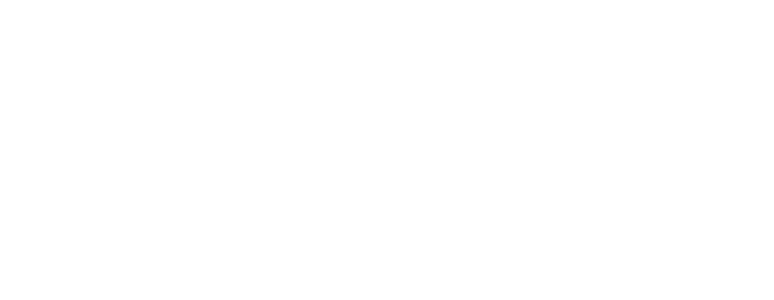
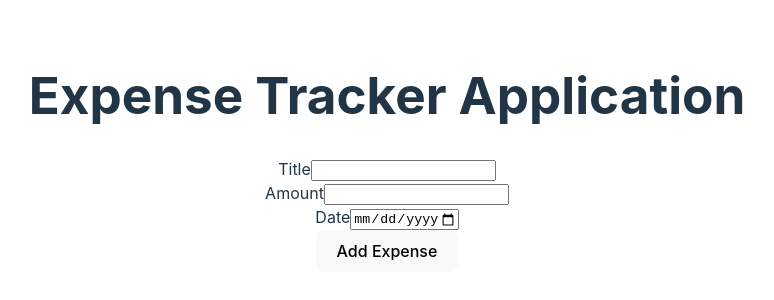
Before and after one commit to deshan68/expensive_tracker_frontend, a React (Vite) app: page / in a window 1280 px wide. Shown: the part 248-548 px from the top of the page, without its empty margins (253-1027 px from the left). Built offline with nearby package versions, Linux system fonts and the light colour scheme.

Commit message:
first commit

```diff
--- a/src/App.jsx
+++ b/src/App.jsx
@@ -1,33 +1,16 @@
-import { useState } from 'react'
-import reactLogo from './assets/react.svg'
-import viteLogo from '/vite.svg'
+// import { useState } from 'react'
+// import reactLogo from './assets/react.svg'
+// import viteLogo from '/vite.svg'
 import './App.css'
+import Expenses from './components/Expenses'
 
 function App() {
-  const [count, setCount] = useState(0)
+  // const [count, setCount] = useState(0)
 
   return (
     <>
-      {/* <div>
-        <a href="https://vitejs.dev" target="_blank">
-          <img src={viteLogo} className="logo" alt="Vite logo" />
-        </a>
-        <a href="https://react.dev" target="_blank">
-          <img src={reactLogo} className="logo react" alt="React logo" />
-        </a>
-      </div>
-      <h1>Vite + React</h1>
-      <div className="card">
-        <button onClick={() => setCount((count) => count + 1)}>
-          count is {count}
-        </button>
-        <p>
-          Edit <code>src/App.jsx</code> and save to test HMR
-        </p>
-      </div>
-      <p className="read-the-docs">
-        Click on the Vite and React logos to learn more
-      </p> */}
+      <h1>Expense Tracker Application</h1>
+      <Expenses/>
     </>
   )
 }
--- /dev/null
+++ b/src/components/ExpenseForm.jsx
@@ -0,0 +1,57 @@
+import  { useState } from 'react';
+import PropTypes from 'prop-types';
+
+const ExpenseForm = ({onSaveExpenseData}) => {
+  const [title, setTitle] = useState('');
+  const [amount, setAmount] = useState('');
+  const [date, setDate] = useState('');
+
+  const titleChangeHandler = (event) => {
+    setTitle(event.target.value);
+  };
+
+  const amountChangeHandler = (event) => {
+    setAmount(event.target.value);
+  };
+
+  const dateChangeHandler = (event) => {
+    setDate(event.target.value);
+  };
+
+  const submitHandler = (event) => {
+    event.preventDefault();
+
+    const expenseData = {
+      title: title,
+      amount: +amount,
+      date: new Date(date),
+    };
+
+    onSaveExpenseData(expenseData)
+    setTitle('');
+    setAmount('');
+    setDate('');
+  };
+
+  return (
+    <form onSubmit={submitHandler}>
+      <div>
+        <label>Title</label>
+        <input type="text" value={title} onChange={titleChangeHandler} />
+      </div>
+      <div>
+        <label>Amount</label>
+        <input type="number" min="0.01" step="0.01" value={amount} onChange={amountChangeHandler} />
+      </div>
+      <div>
+        <label>Date</label>
+        <input type="date" min="2019-01-01" max="2023-12-31" value={date} onChange={dateChangeHandler} />
+      </div>
+      <button type="submit">Add Expense</button>
+    </form>
+  );
+};
+ExpenseForm.propTypes = {
+  onSaveExpenseData: PropTypes.func.isRequired,
+};
+export default ExpenseForm;
--- /dev/null
+++ b/src/components/ExpenseItem.jsx
@@ -0,0 +1,18 @@
+// import React from 'react';
+import PropTypes from 'prop-types'
+
+const ExpenseItem = ({title,amount,date}) => {
+  return (
+    <div>
+      <h2>{title}</h2>
+      <div>{amount}</div>
+      <div>{date.toISOString()}</div>
+    </div>
+  );
+};
+ExpenseItem.propTypes = {
+  title: PropTypes.string.isRequired,
+  amount: PropTypes.number.isRequired,
+  date: PropTypes.instanceOf(Date).isRequired,
+};
+export default ExpenseItem;
--- /dev/null
+++ b/src/components/Expenses.jsx
@@ -0,0 +1,29 @@
+import  { useState } from 'react';
+import ExpenseItem from './ExpenseItem';
+import ExpenseForm from './ExpenseForm';
+
+const Expenses = () => {
+  const [expenses, setExpenses] = useState([]);
+
+  const saveExpenseDataHandler = (enteredExpenseData) => {
+    setExpenses((prevExpenses) => {
+     return  [enteredExpenseData, ...prevExpenses];
+    });
+  };
+
+  return (
+    <div>
+      <ExpenseForm onSaveExpenseData={saveExpenseDataHandler} />
+      {expenses.map((expense) => (
+        <ExpenseItem
+          key={expense.id}
+          title={expense.title}
+          amount={expense.amount}
+          date={expense.date}
+        />
+      ))}
+    </div>
+  );
+};
+
+export default Expenses;
```
